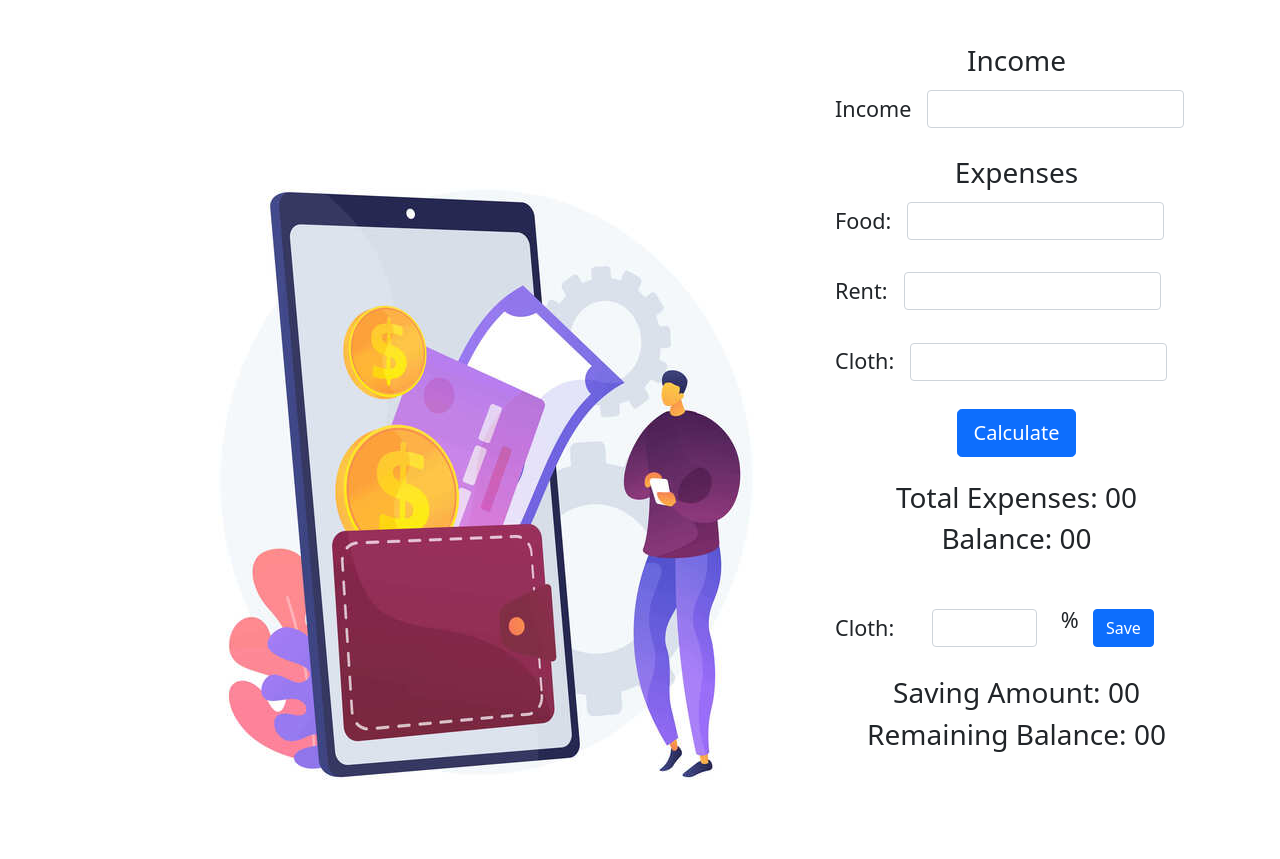
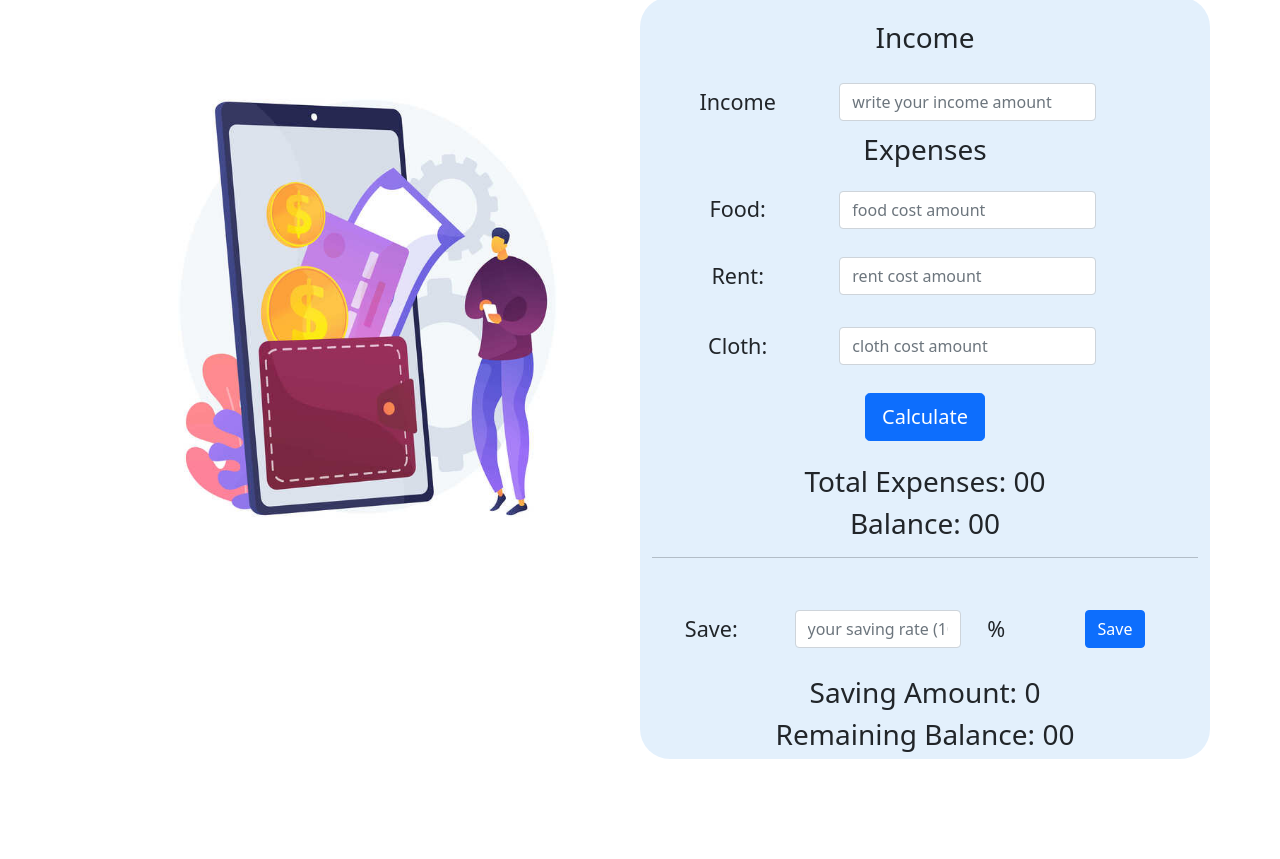
Before and after one commit to proalamin-247/money-master, a plain HTML site: page index.html in a window 1280 px wide. Shown: the part 108-967 px from the top of the page. After the commit the page ends 867 px from the top, so only its background shows below. Drawn offline with nearby package versions, Linux system fonts and the light colour scheme.

Commit message:
again UI style & saving calculation function update

```diff
--- a/index.html
+++ b/index.html
@@ -13,65 +13,77 @@
     <link href="https://cdn.jsdelivr.net/npm/bootstrap@5.1.3/dist/css/bootstrap.min.css" rel="stylesheet" integrity="sha384-1BmE4kWBq78iYhFldvKuhfTAU6auU8tT94WrHftjDbrCEXSU1oBoqyl2QvZ6jIW3" crossorigin="anonymous">
 </head>
 <body>
-    <header class="text-center p-5">
+    <header class="text-center mt-4">
         <h1>Monthly Budget Planner💰</h1>
     </header>
-    <main>
-        <section class="container">
-            <div class="d-flex justify-content-between">
+    <main >
+        <div class="container">
+          <hr>
+          <div class="row">
+            <div class=" col-lg-6">
               <div class="me-5">
-                    <img src="img/monthly-budget-planner.jpg" alt="">
+                <img class="img-fluid" src="img/monthly-budget-planner.jpg" alt="">
               </div>
-                <div class="">
+          </div>
+            <!-- calculation area START -->
+            <div class="col-lg-6 calculation-area">
+              <div class="mt-4 text-center">
+                <div>
                   <h3 class="text-center">Income</h3>
-                    <div class="row g-3 align-items-center">
-                        <div class="col-auto">
+                </div>
+                <div class="row g-3 align-items-center my-2">
+                    <div class="col-auto col-lg-4">
                       <label class="col-form-label">Income</label>
                     </div>
                     <div class="col-auto">
-                          <input id="income-input" type="text" class="form-control">
+                      <input id="income-input" type="text" class="form-control" placeholder="write your income amount">
                     </div>
                 </div>
-                    <div class="mt-4">
-                        <h3 class="text-center">Expenses</h3>
-                        <div class="row g-3 align-items-center ">
-                            <div class="col-auto">
-                              <label class="col-form-label">Food:</label>
+                <div>
+                  <h3>Expenses</h3>
+                </div>
+                <div class="row g-3 align-items-center my-2">
+                    <div class="col-auto col-lg-4">
+                      <label class="">Food:</label>
                     </div>
                     <div class="col-auto">
-                              <input id="food-cost" type="text" class="form-control">
+                      <input id="food-cost" type="text" class="form-control" placeholder="food cost amount">
                     </div>
                 </div>
                 <div class="row g-3 align-items-center my-2">
-                            <div class="col-auto">
+                    <div class="col-auto col-lg-4">
                       <label class="col-form-label">Rent:</label>
                     </div>
                     <div class="col-auto">
-                              <input id="rent-cost" type="text" class="form-control">
+                      <input id="rent-cost" type="text" class="form-control" placeholder="rent cost amount">
                     </div>
                 </div>
                 <div class="row g-3 align-items-center my-2">
-                            <div class="col-auto">
+                    <div class="col-auto col-lg-4">
                       <label class="col-form-label">Cloth:</label>
                     </div>
                     <div class="col-auto">
-                              <input id="cloth-cost" type="text" class="form-control">
+                      <input id="cloth-cost" type="text" class="form-control" placeholder="cloth cost amount">
                     </div>
                 </div>
                 <div class="text-center mt-4">
                     <button type="button" id="calculate-btn" class="btn btn-primary btn-lg">Calculate</button>
                 </div>
-                    </div>
                 <div class="mt-4 text-center">
                   <h3>Total Expenses: <span id="total-expenses">00</span></h3>
                   <h3>Balance: <span id="main-balance">00</span></h3>
                 </div>
-                    <div class="row align-items-center mt-5">
+                <hr>
+            </div>
+            <!-- calculation area END -->
+
+            <!-- saveing area START -->
+              <div class="row align-items-center text-center mt-5 ">
                   <div class="col-3">
-                          <label class="col-form-label">Cloth:</label>
+                    <label class="col-form-label">Save:</label>
                   </div>
                   <div class="col-4">
-                          <input id="saving-amount-parsent" type="text" class="form-control">
+                    <input id="saving-rate" type="text" class="form-control" placeholder="your saving rate (100%)">
                   </div>
                   <div class="col-1">
                     <p class="ok">%</p>
@@ -79,16 +91,18 @@
                   <div class="col-4">
                     <button id="saving-btn" type="button" class="btn btn-primary">Save</button>
                   </div>
-                    </div>
                   <div class="mt-4 text-center">
-                        <h3>Saving Amount: <span id="saving-amount">00</span></h3>
+                    <h3>Saving Amount: <span id="saving-amount">0</span></h3>
                     <h3>Remaining Balance: <span id="remaining-balance">00</span></h3>
                   </div>
               </div>
+            <!-- saveing area END -->
+
             </div>
-        </section>
+            <!-- calculation area END -->
+          </div>
+        </div>
     </main>
-
 
     <!-- script link  -->
     <script src="js/app.js"></script>
--- a/js/app.js
+++ b/js/app.js
@@ -87,7 +87,7 @@ document.getElementById('calculate-btn').addEventListener('click', function(){
 // save
 document.getElementById('saving-btn').addEventListener('click', function(){
 
-    const savingAmountParsent = inputAmount('saving-amount-parsent');
+    const savingAmountParsent = inputAmount('saving-rate');
 
     const myIncomeAmount = inputAmount('income-input');
 
@@ -95,7 +95,7 @@ document.getElementById('saving-btn').addEventListener('click', function(){
     const savingAmountText = savingAmountField.innerText;
     const savingAmount = parseFloat(savingAmountText);
 
-    const newSavingAmount = myIncomeAmount / savingAmountParsent;
+    const newSavingAmount = myIncomeAmount * (savingAmountParsent/100);
     savingAmountField.innerText = newSavingAmount;
 
     const remainingBalanceField = document.getElementById('remaining-balance');
--- a/style.css
+++ b/style.css
@@ -1,3 +1,12 @@
 main{
     font-size: 135%;
 }
+
+/* calculation-area style */
+.calculation-area{
+    background-color: rgba(213, 232, 250, 0.651);;
+    border-radius: 30px;
+}
+.ok{
+    margin: auto;
+}
```
Lines whose indentation alone changed are shown as unchanged.
